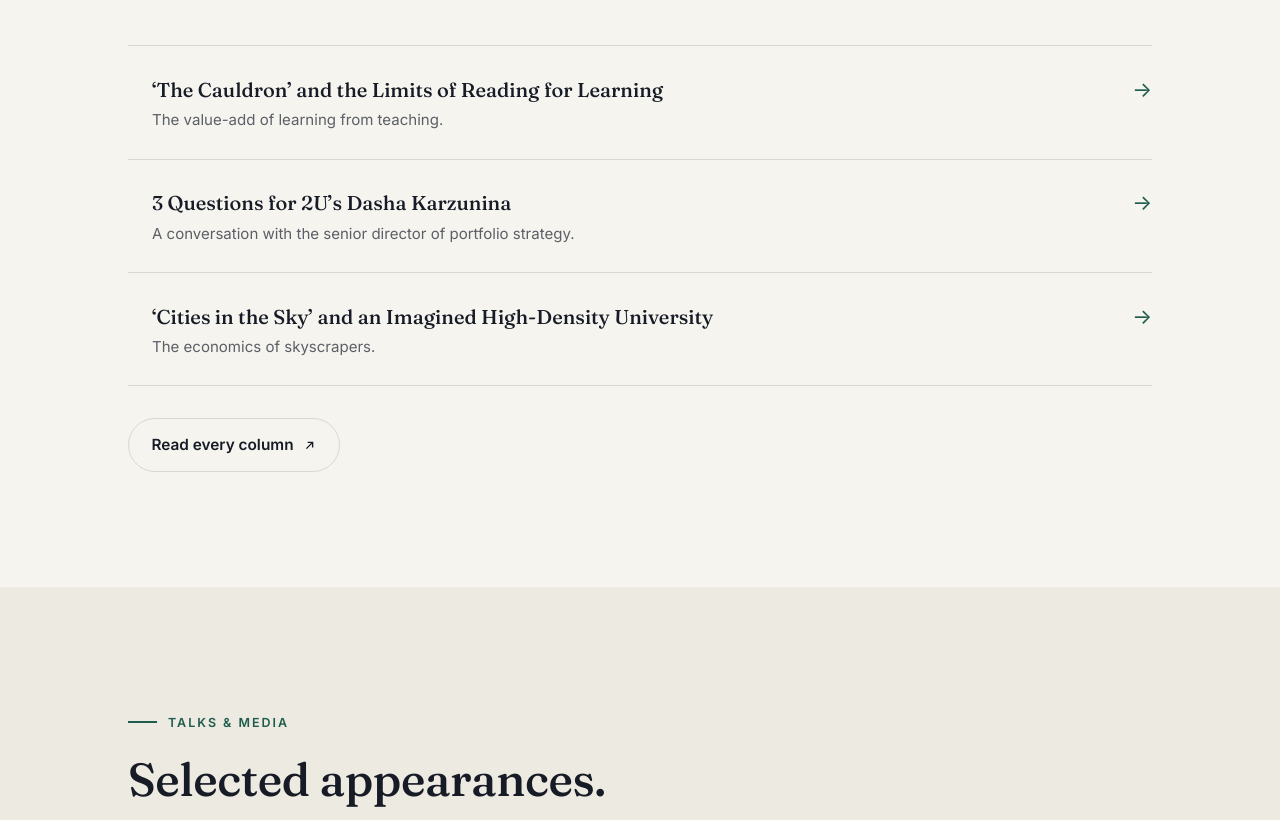
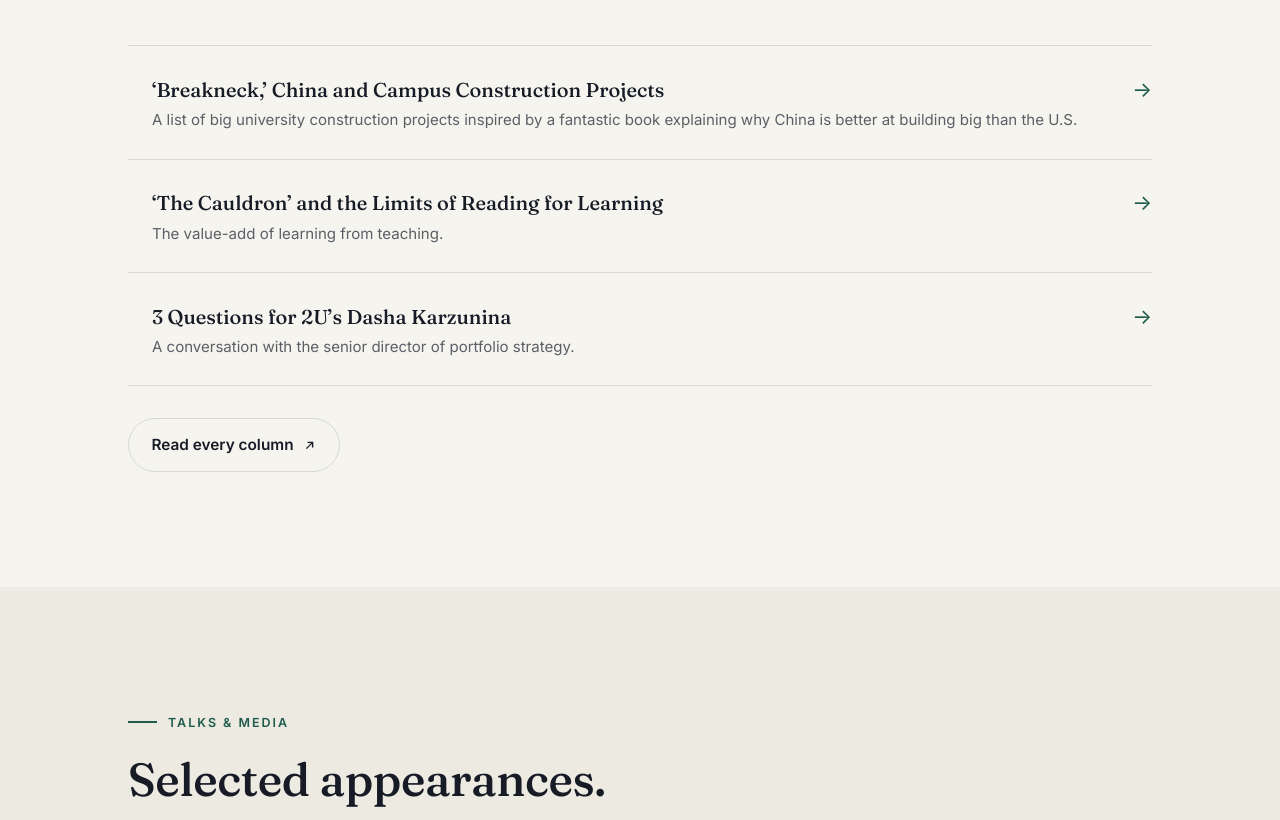
Before and after one commit to joshmkim-oss/joshmkim-oss.github.io, a plain HTML site: page index.html in a window 1280 px wide. Shown: the part 2900-3720 px from the top of the page. Drawn offline with Linux system fonts and the light colour scheme.

Commit message:
Auto-update Learning Innovation columns

```diff
--- a/index.html
+++ b/index.html
@@ -414,6 +414,14 @@
 
       <div class="pieces">
         <!-- COLUMNS:START — auto-generated by .github/workflows/update-columns.yml. Anything between these markers is replaced on each run; edit the build script, not here. -->
+        <a class="piece" href="https://www.insidehighered.com/opinion/columns/learning-innovation/2026/11/17/breakneck-china-and-campus-construction-projects" target="_blank" rel="noopener">
+          <span class="piece__date"></span>
+          <span>
+            <span class="piece__title">‘Breakneck,’ China and Campus Construction Projects</span>
+            <span class="piece__dek">A list of big university construction projects inspired by a fantastic book explaining why China is better at building big than the U.S.</span>
+          </span>
+          <span class="piece__arrow">→</span>
+        </a>
         <a class="piece" href="https://www.insidehighered.com/opinion/columns/learning-innovation/2026/11/12/cauldron-and-limits-reading-learning" target="_blank" rel="noopener">
           <span class="piece__date"></span>
           <span>
@@ -427,14 +435,6 @@
           <span>
             <span class="piece__title">3 Questions for 2U’s Dasha Karzunina</span>
             <span class="piece__dek">A conversation with the senior director of portfolio strategy.</span>
-          </span>
-          <span class="piece__arrow">→</span>
-        </a>
-        <a class="piece" href="https://www.insidehighered.com/opinion/columns/learning-innovation/2026/11/05/cities-sky-and-imagined-high-density-university" target="_blank" rel="noopener">
-          <span class="piece__date"></span>
-          <span>
-            <span class="piece__title">‘Cities in the Sky’ and an Imagined High-Density University</span>
-            <span class="piece__dek">The economics of skyscrapers.</span>
           </span>
           <span class="piece__arrow">→</span>
         </a>
```
